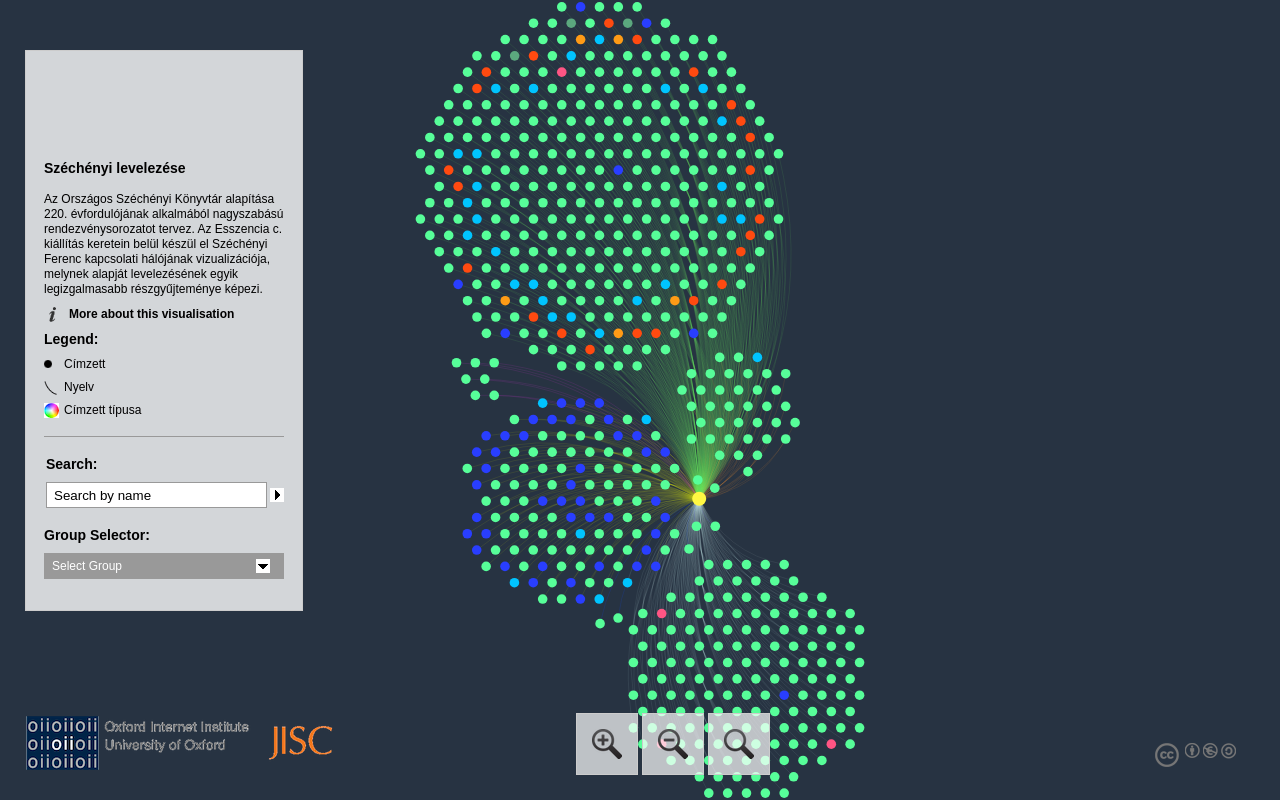
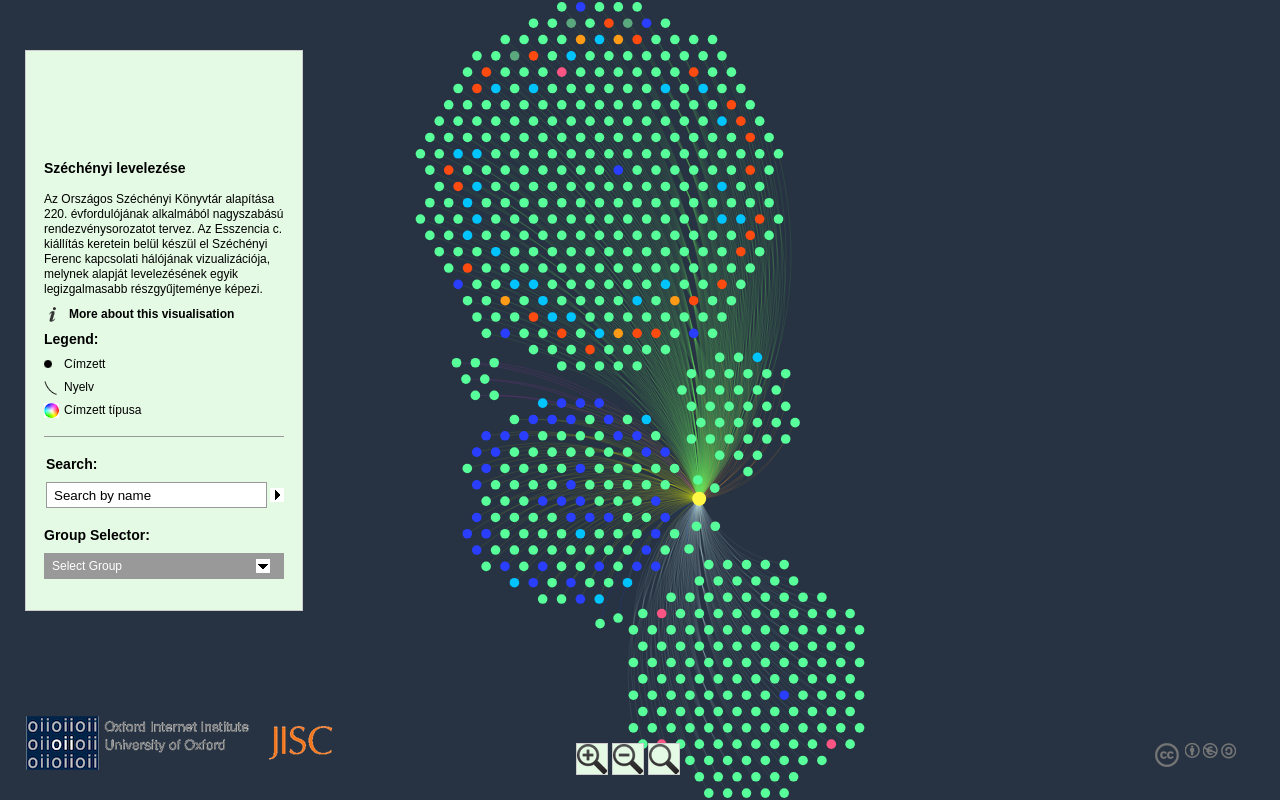
Before and after one commit to szucs-kata/-proba-teljes-2, a plain HTML site: page network/index.html in a window 1280 px wide. Drawn offline with Linux system fonts and the light colour scheme.

Commit message:
Update style.css

```diff
--- a/network/css/style.css
+++ b/network/css/style.css
@@ -64,7 +64,7 @@ canvas#sigma_bg_1 {
 	background-color: #fff;
 	margin: 0;
 	word-wrap: break-word;
-	background-color:rgba(255,255,255,0.8);
+	background-color:rgba(229, 250,	228);
 	border-left: 1px solid #ccc;
 	padding: 0px 18px 0px 18px;
 	z-index: 1;
@@ -234,7 +234,7 @@ display: none;
 margin-top: 50px;
 margin-left: 25px;
 background:#fff;
-background-color:rgba(255,255,255,0.8);
+background-color:rgba(229, 250,	228);
 border:1px solid #ccc;
 z-index:20;
 position:fixed;
@@ -481,9 +481,9 @@ display: none;
 
 #zoom .z {
 	background:#fff;
-	background-color:rgba(255,255,255,0.7);
-	width: 60px;
-	height: 60px;
+	background-color:rgba(229, 250, 228);
+	width: 30px;
+	height: 30px;
 	cursor: pointer;
 	border:1px solid #ccc;
 	float:left;
@@ -493,17 +493,17 @@ display: none;
 
 #zoom .z[rel=center] {
 	background-image: url('../images/zoom_reset.png');
-	background-position:center;
+	background-position:left;
 }
 
 #zoom .z[rel=in] {
 	background-image: url('../images/zoom_in.png');
-	background-position:center;
+	background-position:left;
 }
 
 #zoom .z[rel=out] {
 	background-image: url('../images/zoom_out.png');
-	background-position:center;
+	background-position:left;
 }
 
 .line {
```
